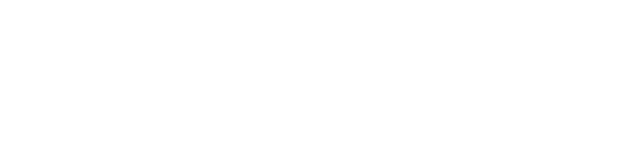
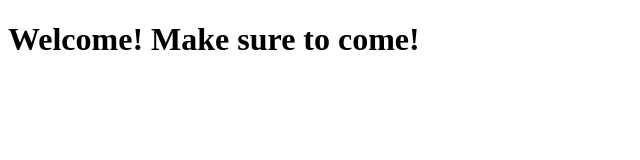
Before and after one commit to Sleepy-Kay/Wong_socialjusticefestival, a plain HTML site: page index.html in a window 1280 px wide. Shown: the whole page, without its empty margins (0-640 px from the left). Drawn offline with Linux system fonts and the light colour scheme.

Commit message:
Update index.html

```diff
--- a/index.html
+++ b/index.html
@@ -1,9 +1,11 @@
 <!DOCTYPE html>
 <html>
 <head>
-<title>Festival Project</title>
+<title>Moonlight Festival</title>
 </head>
 <body>
+  <h1> Welcome!
+  Make sure to come! </h1>
 
 </body>
 </html>
```
